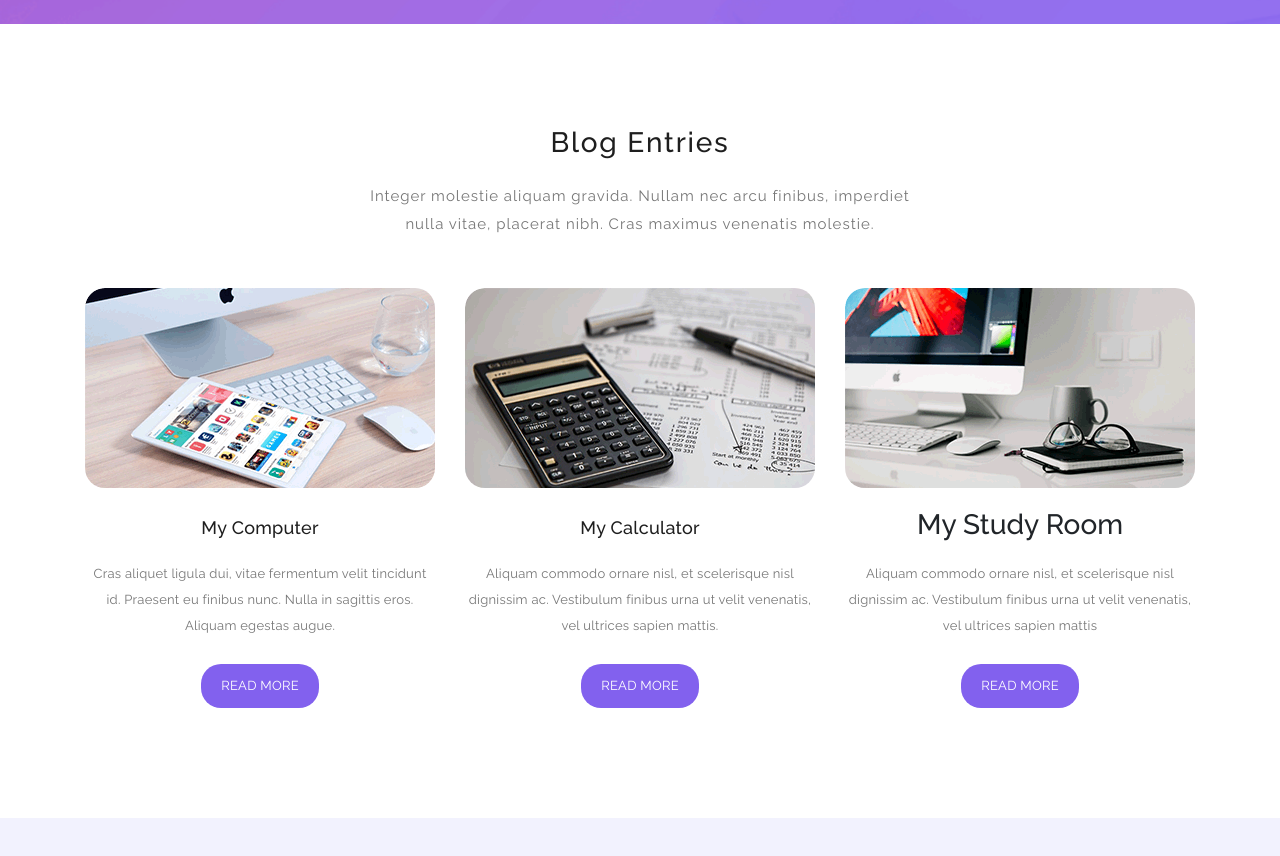
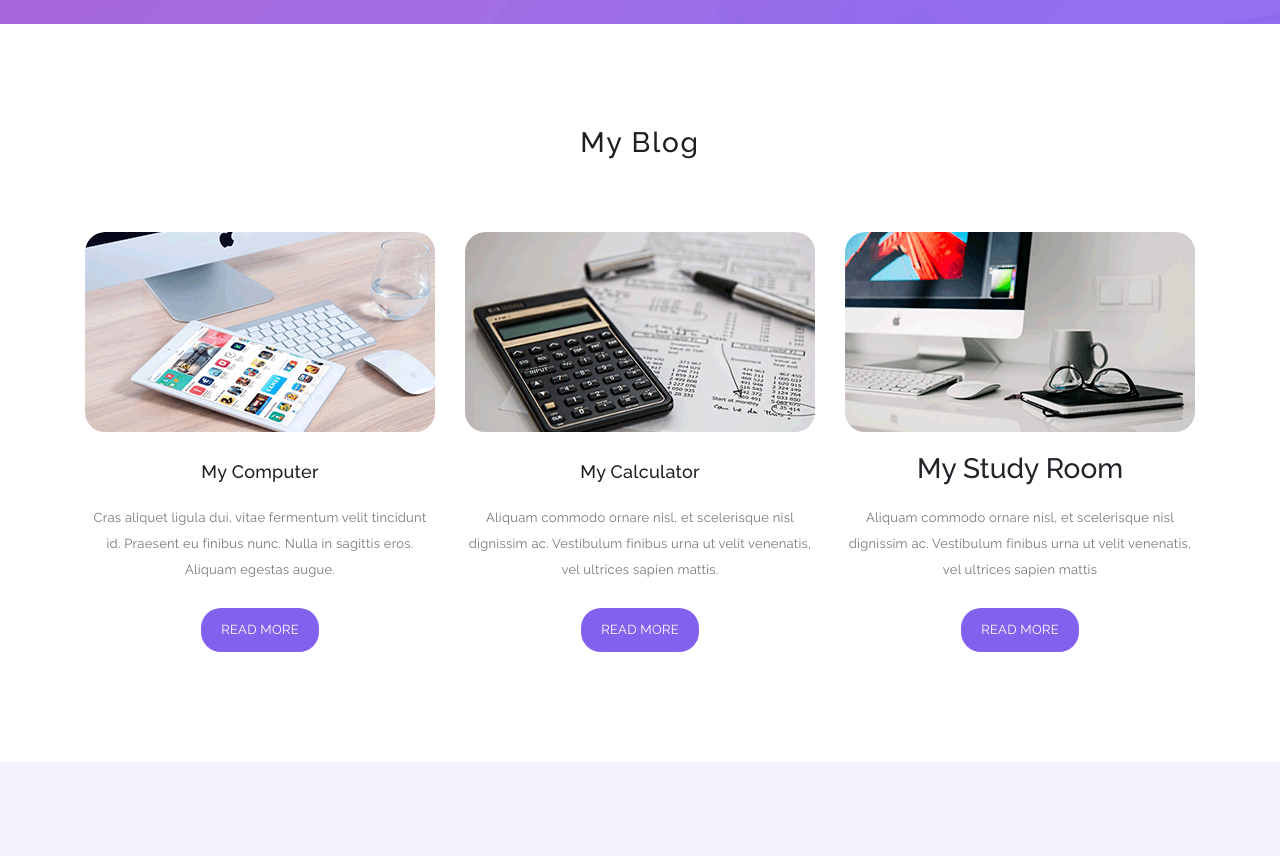
Before and after one commit to Emon-khan187/Robiul-Sunny-Emon, a plain HTML site: page index.html in a window 1280 px wide. Shown: the part 1900-2756 px from the top of the page. Drawn offline with Linux system fonts and the light colour scheme.

Commit message:
Update index.html

```diff
--- a/index.html
+++ b/index.html
@@ -237,12 +237,11 @@ https://templatemo.com/tm-535-softy-pinko
             <div class="row">
                 <div class="col-lg-12">
                     <div class="center-heading">
-                        <h2 class="section-title">Blog Entries</h2>
+                        <h2 class="section-title">My Blog</h2>
                     </div>
                 </div>
                 <div class="offset-lg-3 col-lg-6">
                     <div class="center-text">
-                        <p>Integer molestie aliquam gravida. Nullam nec arcu finibus, imperdiet nulla vitae, placerat nibh. Cras maximus venenatis molestie.</p>
                     </div>
                 </div>
             </div>
```
